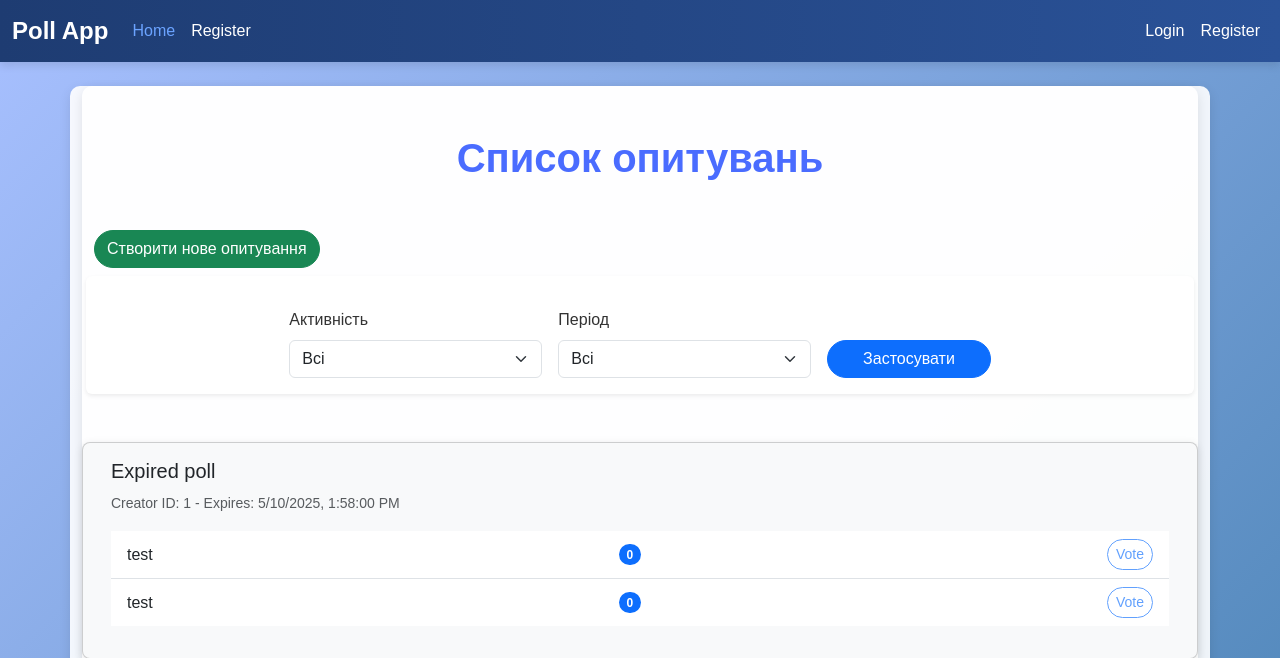
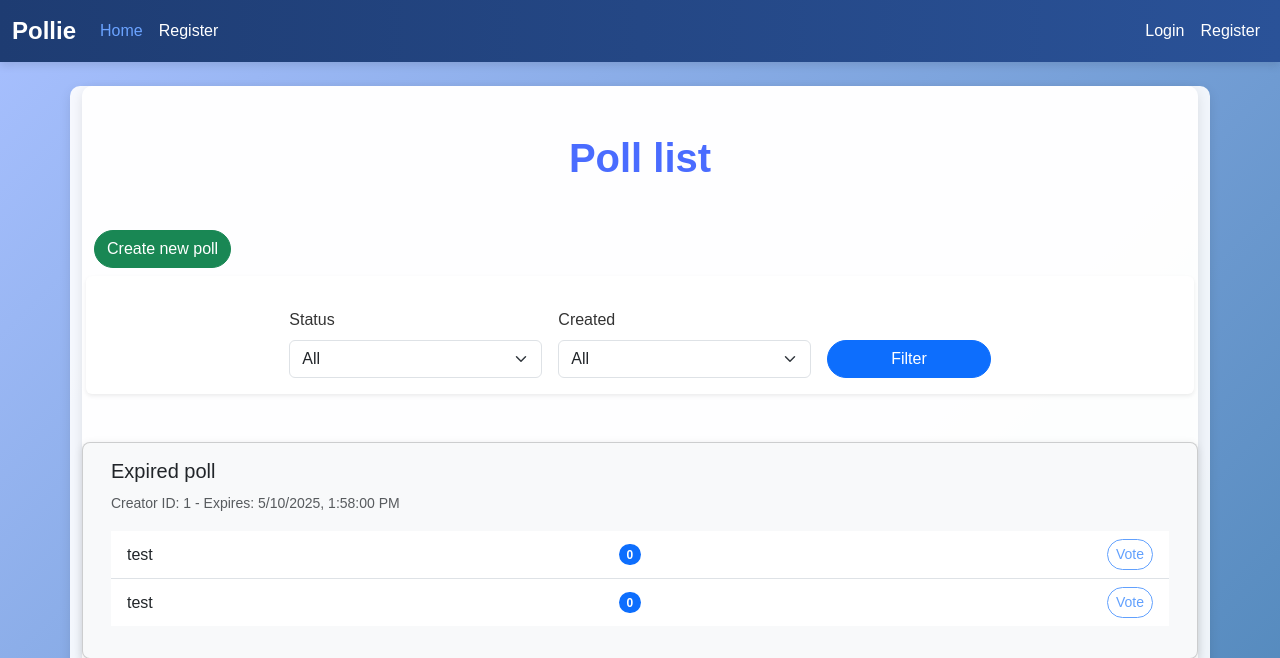
Before and after one commit to karpikPy/VotingPr, a FastAPI app: page /home in a window 1280 px wide. Shown: the top 658 px of the page. Run offline with FastAPI, Linux system fonts and the light colour scheme; data comes from the database, SQL or seed files in the repository; both versions use the stored data as it was after the commit.

Commit message:
Full language change

```diff
--- a/frontend/templates/base.html
+++ b/frontend/templates/base.html
@@ -3,7 +3,7 @@
 <head>
     <meta charset="utf-8">
     <meta name="viewport" content="width=device-width, initial-scale=1">
-    <title>{% block title %}Poll App{% endblock %}</title>
+    <title>{% block title %}Pollie{% endblock %}</title>
     <link href="https://cdn.jsdelivr.net/npm/bootstrap@5.3.2/dist/css/bootstrap.min.css" rel="stylesheet" integrity="sha384-T3c6CoIi6uLrA9TneNEoa7RxnatzjcDSCmG1MXxSR1GAsXEV/Dwwykc2MPK8M2HN" crossorigin="anonymous">
     <style>
     /* Стиль для навбара */
@@ -48,7 +48,7 @@
 <body>
     <nav class="navbar navbar-expand-lg navbar-light">
         <div class="container-fluid">
-            <a class="navbar-brand" href="/home">Poll App</a>
+            <a class="navbar-brand" href="/home">Pollie</a>
             <button class="navbar-toggler" type="button" data-bs-toggle="collapse" data-bs-target="#navbarNav" aria-controls="navbarNav" aria-expanded="false" aria-label="Toggle navigation">
                 <span class="navbar-toggler-icon"></span>
             </button>
--- a/frontend/templates/login.html
+++ b/frontend/templates/login.html
@@ -95,17 +95,17 @@
 
                     const token = result.access_token;
                     localStorage.setItem('access_token', token);
-                    localStorage.setItem('success_message', 'Ви успішно увійшли!');
+                    localStorage.setItem('success_message', 'Login successful');
 
                     window.location.href = '/home';
                 } else {
 
-                    const errorMessage = result.detail || 'Помилка входу. Перевірте email та пароль.';
+                    const errorMessage = result.detail || 'Login error. Check email and password.';
                     alert(errorMessage);
                 }
             } catch (error) {
                 console.error('Login failed:', error);
-                alert('Виникла помилка під час входу.');
+                alert('Error while logging in.');
             }
         });
     </script>
--- a/frontend/templates/polls.html
+++ b/frontend/templates/polls.html
@@ -4,35 +4,35 @@
 
 {% block content %}
 <div class="container py-5">
-  <h1 class="text-center fw-bold mb-5 text-primary">Список опитувань</h1>
+  <h1 class="text-center fw-bold mb-5 text-primary">Poll list</h1>
 
-  <a href="/create_poll_page" class="btn btn-success mb-4">Створити нове опитування</a>
+  <a href="/create_poll_page" class="btn btn-success mb-4">Create new poll</a>
 
   <div class="row justify-content-center mb-5 g-3 px-3 py-3 rounded bg-white shadow-sm">
     <div class="col-md-3">
-      <label for="activityFilter" class="form-label">Активність</label>
+      <label for="activityFilter" class="form-label">Status</label>
       <select id="activityFilter" class="form-select">
-        <option value="all">Всі</option>
-        <option value="active">Активні</option>
-        <option value="inactive">Завершенні</option>
+        <option value="all">All</option>
+        <option value="active">Active</option>
+        <option value="inactive">Expired</option>
       </select>
     </div>
     <div class="col-md-3">
-      <label for="timeFilter" class="form-label">Період</label>
+      <label for="timeFilter" class="form-label">Created</label>
       <select id="timeFilter" class="form-select">
-        <option value="all">Всі</option>
-        <option value="today">Сьогодні</option>
-        <option value="week">Ця неділя</option>
-        <option value="month">Цей місяць</option>
+        <option value="all">All</option>
+        <option value="today">Today</option>
+        <option value="week">This week</option>
+        <option value="month">This month</option>
       </select>
     </div>
     <div class="col-md-2 d-flex align-items-end">
-      <button class="btn btn-primary w-100" onclick="loadPolls()">Застосувати</button>
+      <button class="btn btn-primary w-100" onclick="loadPolls()">Filter</button>
     </div>
   </div>
 
   <div id="polls-list" class="row g-4">
-    <div class="text-center">Завантаження опитувань...</div>
+    <div class="text-center">Loading polls...</div>
   </div>
 </div>
 
@@ -171,7 +171,7 @@
       const container = document.getElementById('polls-list');
       container.innerHTML = '';
       if (!polls.length) {
-        container.innerHTML = '<div class="alert alert-warning text-center">Нет опросов по выбранным фильтрам.</div>';
+        container.innerHTML = '<div class="alert alert-warning text-center">No polls corresponding to such filter.</div>';
         return;
       }
 
--- a/frontend/templates/register.html
+++ b/frontend/templates/register.html
@@ -97,16 +97,16 @@
                 if (response.ok) {
                     const token = result.access_token;
                     localStorage.setItem('access_token', token);
-                    localStorage.setItem('success_message', 'Ви успішно зареєструвались та увійшли!');
+                    localStorage.setItem('success_message', 'Register and login successful');
 
                     window.location.href = '/home';
                 } else {
-                    const errorMessage = result.detail || 'Помилка реєстрації. Спробуйте інший email.';
+                    const errorMessage = result.detail || 'Register error. Try different email.';
                     alert(errorMessage);
                 }
             } catch (error) {
                 console.error('Registration failed:', error);
-                alert('Виникла помилка під час реєстрації.');
+                alert('Register error.');
             }
         });
     </script>
```
Also changed, not shown: frontend/templates/index.html (+17 -17 lines), backend/polls.db.
